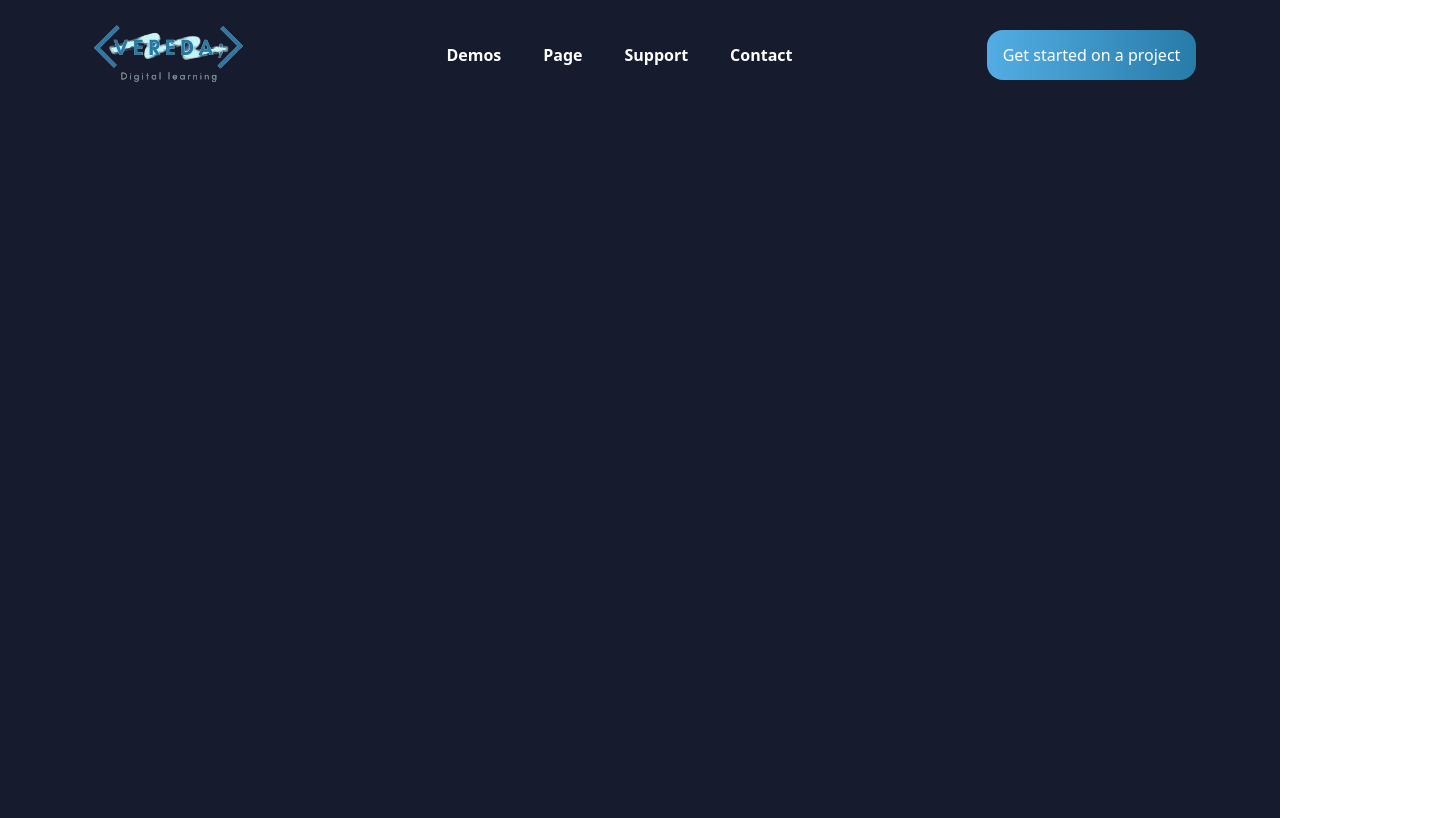
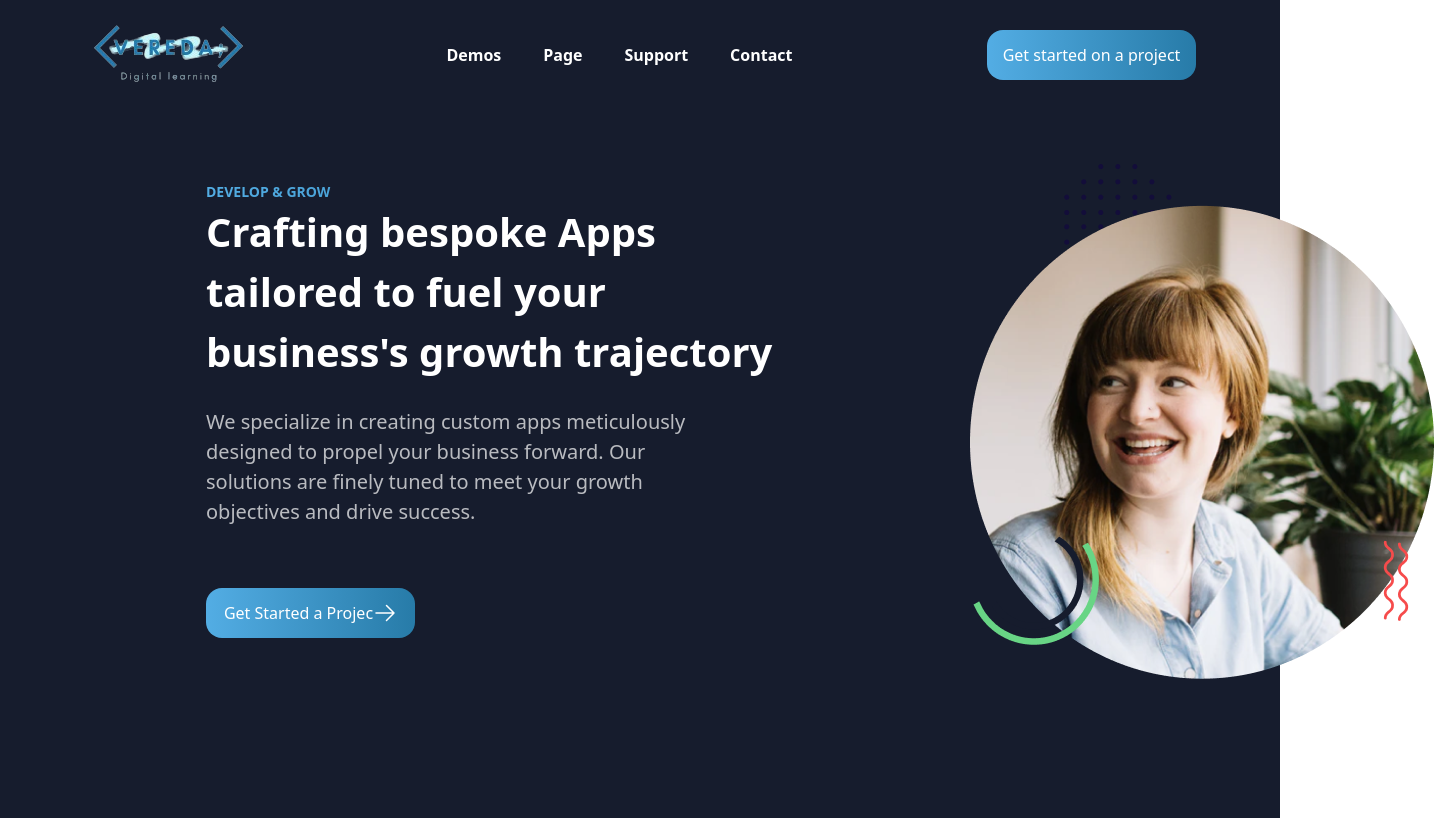
Before and after one commit to SanJeevKumar52/Veredawebsite, a React (Create React App) app: page / in a window 1280 px wide. Shown: the whole page, 1434 px wide, since content can reach past the window. Built offline with nearby package versions, Linux system fonts and the light colour scheme.

Commit message:
hero section complete

```diff
--- a/src/components/Hero.jsx
+++ b/src/components/Hero.jsx
@@ -1,12 +1,10 @@
 import React from "react";
 import svglog from "../assets/vereda2.png";
-
+import gImage from '../assets/GirlImage.png'
 const Hero = () => {
   return (
     <div className="text-white h-[818px]  bg-[#161C2D]">
-      <nav
-        className="h-[110px] flex justify-between items-center px-[84px]"
-      >
+      <nav className="h-[110px] flex justify-between items-center px-[84px]">
         <div className="w-[168px] h-[70px]">
           <img className="w-full h-full" src={svglog} alt="Logo" />
         </div>
@@ -16,13 +14,53 @@ const Hero = () => {
           <li className="cursor-pointer">Support</li>
           <li className="cursor-pointer">Contact</li>
         </ul>
-        <button
-          className="w-[209px] h-[50px] flex justify-center items-center rounded-[1rem] text-[16px] bg-gradient-to-r from-[#53ADE4] to-[#277BA8] opacity-100"
-        >
+        <button className="w-[209px] h-[50px] flex justify-center items-center rounded-[1rem] text-[16px] bg-gradient-to-r from-[#53ADE4] to-[#277BA8] opacity-100">
           Get started on a project
         </button>
       </nav>
-      <div className="content-area"></div>
+      <div className="content-area w-[1228px] h-[514.7px]  ml-[206px] mt-[54px] flex justify-between items-center">
+        <div className="w-[600px] h-[481px] flex-col justify-between ">
+        <p class="text-gradient-to-r from-[#53ade4]; to-[#277ba8]" style={{
+              background: 'linear-gradient(to right, #53ADE4, #277BA8)',
+              WebkitBackgroundClip: 'text',
+              WebkitTextFillColor: 'transparent',
+              fontSize: '14px',
+              fontWeight: 'bold'
+            }}>DEVELOP & GROW</p>
+          <p className=" text-[40px] w-[600px ] h-[180px] font-bold">
+            Crafting bespoke Apps tailored to fuel your business's growth
+            trajectory
+          </p>
+          <p
+            className="w-[554.53px] h-[130.72px] text-[20px] mt-[25px] font-[20px] font-normal leading-[30px] text-left opacity-70"
+          >
+            We specialize in creating custom apps meticulously <br></br> designed to
+            propel your business forward. Our<br></br>  solutions are finely tuned to meet
+            your growth <br></br>  objectives and drive success.
+          </p>
+
+          <button className="w-[209px] h-[50px] mt-[50px] flex justify-center items-center rounded-[1rem] text-[16px] bg-gradient-to-r from-[#53ADE4] to-[#277BA8] opacity-100">
+            Get Started a Projec
+            <svg
+              xmlns="http://www.w3.org/2000/svg"
+              fill="none"
+              viewBox="0 0 24 24"
+              stroke-width="1.5"
+              stroke="currentColor"
+              class="size-6"
+            >
+              <path
+                stroke-linecap="round"
+                stroke-linejoin="round"
+                d="M13.5 4.5 21 12m0 0-7.5 7.5M21 12H3"
+              />
+            </svg>
+          </button>
+        </div>
+        <div className="w-[464px] h-[514.7px] ">
+          <img src={gImage} alt="GirlImage" />
+        </div>
+      </div>
     </div>
   );
 };
```
Also changed, not shown: src/assets/GirlImage.png (added).
